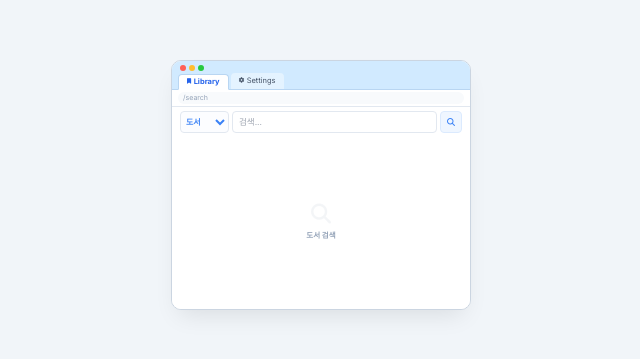
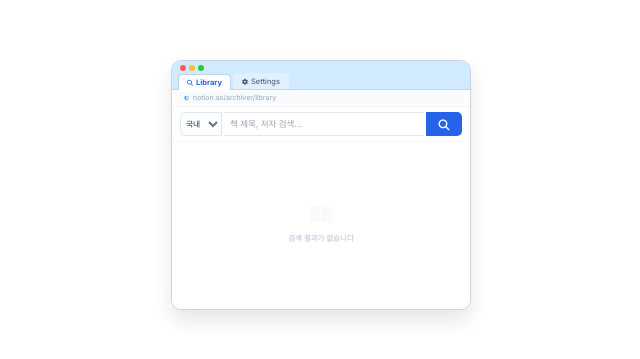
Before and after one commit to hijukgaedesu/bookarchiver, a React (Vite) app: page / in a window 1280 px wide. Shown: the part 215-574 px from the top of the page, without its empty margins (319-959 px from the left). Built offline with nearby package versions, Linux system fonts and the light colour scheme.

Commit message:
feat: Refactor UI and improve URL parsing
Updates the UI to use tabs instead of steps and refactors URL parameter handling for better clarity. The styling for the browser window has also been adjusted for a cleaner look.

```diff
--- a/App.js
+++ b/App.js
@@ -7,7 +7,7 @@ import { fetchDatabases, addBookToNotion } from './services/notionService.js';
 const html = htm.bind(React.createElement);
 
 const App = () => {
-  const [step, setStep] = useState('search');
+  const [activeTab, setActiveTab] = useState('library');
   const [config, setConfig] = useState({
     notionToken: localStorage.getItem('notion_token') || '',
     notionDatabaseId: localStorage.getItem('notion_db_id') || '',
@@ -28,24 +28,21 @@ const App = () => {
     const n = params.get('n'), d = params.get('d'), a = params.get('a');
     if (n && d && a) {
       try {
-        const decodedToken = atob(n), decodedAladdin = atob(a);
-        const newConfig = { notionToken: decodedToken, notionDatabaseId: d, aladdinTtbKey: decodedAladdin };
+        const newConfig = { notionToken: atob(n), notionDatabaseId: d, aladdinTtbKey: atob(a) };
         setConfig(newConfig);
-        autoInitialize(newConfig);
-      } catch (e) { console.error("URL 파라미터 해독 실패"); }
+        autoLoadDbs(newConfig);
+      } catch (e) { console.error("URL 파라미터 파싱 실패"); }
     }
   }, []);
 
-  const autoInitialize = async (conf) => {
+  const autoLoadDbs = async (conf) => {
     if (!conf.notionToken) return;
     setFetchingDbs(true);
     try {
       const dbs = await fetchDatabases(conf.notionToken);
       setDatabases(dbs);
-      setStep('search');
-    } catch (err) {
-      setStatus({ type: 'error', msg: '연결 실패' });
-    } finally { setFetchingDbs(false); }
+    } catch (err) { console.error("DB 로드 실패"); }
+    finally { setFetchingDbs(false); }
   };
 
   useEffect(() => {
@@ -54,39 +51,31 @@ const App = () => {
     localStorage.setItem('aladdin_ttb_key', config.aladdinTtbKey);
   }, [config]);
 
-  const propertyStatus = useMemo(() => {
+  const propertyMap = useMemo(() => {
     const selectedDb = databases.find(db => db.id === config.notionDatabaseId);
-    if (!selectedDb) return null;
+    if (!selectedDb) return { title: 'Name', author: '작가', link: '링크' };
     const props = selectedDb.properties;
     const map = { title: '', author: '', link: '' };
     const titleKey = Object.keys(props).find(key => props[key].type === 'title');
     if (titleKey) map.title = titleKey;
     if (props['작가']?.type === 'rich_text') map.author = '작가';
     if (props['링크']?.type === 'url') map.link = '링크';
-    return { map };
+    return map;
   }, [config.notionDatabaseId, databases]);
 
   const handleFetchDatabases = async () => {
-    if (!config.notionToken) { setStatus({ type: 'error', msg: '토큰 누락' }); return; }
+    if (!config.notionToken) { setStatus({ type: 'error', msg: '토큰을 입력하세요.' }); return; }
     setFetchingDbs(true); setStatus(null);
     try {
       const dbs = await fetchDatabases(config.notionToken);
       setDatabases(dbs);
-      setStatus({ type: 'success', msg: `조회 완료` });
-    } catch (err) { setStatus({ type: 'error', msg: '조회 에러' }); }
+      setStatus({ type: 'success', msg: '조회 완료' });
+    } catch (err) { setStatus({ type: 'error', msg: '조회 실패' }); }
     finally { setFetchingDbs(false); }
   };
 
-  const generateShareUrl = () => {
-    const baseUrl = window.location.origin + window.location.pathname;
-    const n = btoa(config.notionToken.trim()), a = btoa(config.aladdinTtbKey.trim()), d = config.notionDatabaseId;
-    const finalUrl = `${baseUrl}?n=${n}&a=${a}&d=${d}`;
-    navigator.clipboard.writeText(finalUrl);
-    setStatus({ type: 'success', msg: '복사 완료' });
-  };
-
   const handleSearch = async (e) => {
-    e.preventDefault();
+    if (e) e.preventDefault();
     if (!query) return;
     setLoading(true); setStatus(null);
     try {
@@ -97,12 +86,21 @@ const App = () => {
   };
 
   const handleAddToNotion = async (book) => {
+    if (!config.notionDatabaseId) { setStatus({ type: 'error', msg: 'DB를 먼저 설정하세요.' }); return; }
     setAddingId(book.itemId); setStatus(null);
     try {
-      await addBookToNotion(book, config.notionToken, config.notionDatabaseId, propertyStatus?.map);
-      setStatus({ type: 'success', msg: '저장됨!' });
+      await addBookToNotion(book, config.notionToken, config.notionDatabaseId, propertyMap);
+      setStatus({ type: 'success', msg: '저장 완료!' });
     } catch (err) { setStatus({ type: 'error', msg: '저장 실패' }); }
     finally { setAddingId(null); }
+  };
+
+  const copyWidgetUrl = () => {
+    const baseUrl = window.location.origin + window.location.pathname;
+    const n = btoa(config.notionToken), a = btoa(config.aladdinTtbKey), d = config.notionDatabaseId;
+    const finalUrl = `${baseUrl}?n=${n}&a=${a}&d=${d}`;
+    navigator.clipboard.writeText(finalUrl);
+    setStatus({ type: 'success', msg: '위젯 주소 복사됨' });
   };
 
   return html`
@@ -110,26 +108,23 @@ const App = () => {
       ${fetchingDbs && html`
         <div className="absolute inset-0 bg-white/60 z-50 flex flex-col items-center justify-center backdrop-blur-[1px]">
           <div className="w-3.5 h-3.5 border-2 border-blue-400 border-t-transparent rounded-full animate-spin mb-0.5"></div>
-          <p className="text-[6.5px] text-blue-600 font-bold uppercase">Sync...</p>
+          <p className="text-[6.5px] text-blue-600 font-bold uppercase tracking-tighter">Syncing</p>
         </div>
       `}
 
       <header className="browser-header">
-        <div className="flex justify-between items-center pr-2">
         <div className="traffic-lights">
           <div className="light red"></div>
           <div className="light yellow"></div>
           <div className="light green"></div>
         </div>
-        </div>
-
         <div className="tabs-container">
-          <div className=${`tab ${step === 'search' ? 'active' : ''}`} onClick=${() => setStep('search')}>
-            <i className="fas fa-bookmark text-[5.5px]"></i>
+          <div className=${`tab ${activeTab === 'library' ? 'active' : ''}`} onClick=${() => setActiveTab('library')}>
+            <i className="fas fa-search text-[6px]"></i>
             <span>Library</span>
           </div>
-          <div className=${`tab ${step === 'config' ? 'active' : ''}`} onClick=${() => setStep('config')}>
-            <i className="fas fa-cog text-[5.5px]"></i>
+          <div className=${`tab ${activeTab === 'settings' ? 'active' : ''}`} onClick=${() => setActiveTab('settings')}>
+            <i className="fas fa-cog text-[6px]"></i>
             <span>Settings</span>
           </div>
         </div>
@@ -137,76 +132,51 @@ const App = () => {
 
       <div className="url-bar-container">
         <div className="url-bar">
-          /${step === 'config' ? 'settings' : 'search'}
+          <i className="fas fa-shield-alt text-[5px] mr-1 text-blue-400"></i>
+          notion.so/archiver/${activeTab}
         </div>
       </div>
 
       <main className="flex-1 flex flex-col overflow-hidden bg-white">
-        ${step === 'config' ? html`
-          <div className="config-view flex-1 overflow-y-auto custom-scrollbar">
-            <div className="config-row">
-              <label className="config-label">Notion Secret</label>
-              <input type="password" value=${config.notionToken} onChange=${e => setConfig({...config, notionToken: e.target.value})} className="config-input" placeholder="secret_..." />
-            </div>
-            <div className="config-row">
-              <label className="config-label">Aladdin TTB</label>
-              <input type="text" value=${config.aladdinTtbKey} onChange=${e => setConfig({...config, aladdinTtbKey: e.target.value})} className="config-input" placeholder="TTB-key" />
-            </div>
-            <div className="config-row">
-              <label className="config-label">Target DB</label>
-              <div className="flex gap-1">
-                <select value=${config.notionDatabaseId} onChange=${e => setConfig({...config, notionDatabaseId: e.target.value})} className="flex-1 config-input bg-white">
-                  <option value="">DB 선택</option>
-                  ${databases.map(db => html`<option key=${db.id} value=${db.id}>${db.title}</option>`)}
-                </select>
-                <button onClick=${handleFetchDatabases} className="px-1 h-5 bg-slate-50 border border-slate-200 text-slate-500 rounded text-[6.5px] font-bold">조회</button>
-              </div>
-            </div>
-
-            <div className="mt-auto pt-1.5 flex gap-1">
-              <button onClick=${() => setStep('search')} className="flex-1 h-5.5 bg-blue-500 text-white rounded font-bold text-[7.5px] hover:bg-blue-600">저장 및 시작</button>
-              <button onClick=${generateShareUrl} className="flex-1 h-5.5 bg-white text-blue-500 border border-blue-200 rounded font-bold text-[7.5px] hover:bg-blue-50">링크 복사</button>
-            </div>
-          </div>
-        ` : html`
+        ${activeTab === 'library' ? html`
           <div className="flex-1 flex flex-col overflow-hidden">
-            <div className="search-container">
-              <form onSubmit=${handleSearch} className="search-form">
+            <div className="search-row-container">
+              <form onSubmit=${handleSearch} className="search-input-group">
                 <select
                   value=${searchTarget}
                   onChange=${e => setSearchTarget(e.target.value)}
-                  className="blue-select"
+                  className="search-select"
                 >
-                  <option value="Book">도서</option>
-                  <option value="eBook">eBook</option>
+                  <option value="Book">국내</option>
+                  <option value="eBook">전자</option>
                 </select>
                 <input
                   type="text"
                   value=${query}
                   onChange=${e => setQuery(e.target.value)}
-                  placeholder="검색..."
-                  className="blue-search-input"
+                  placeholder="책 제목, 저자 검색..."
+                  className="search-input"
                 />
-                <button type="submit" className="blue-search-btn">
-                  ${loading ? html`<i className="fas fa-spinner fa-spin text-[8px]"></i>` : html`<i className="fas fa-search text-[8px]"></i>`}
+                <button type="submit" className="search-button">
+                  ${loading ? html`<i className="fas fa-spinner fa-spin"></i>` : html`<i className="fas fa-search"></i>`}
                 </button>
               </form>
             </div>
 
-            <div className="results-list">
+            <div className="flex-1 overflow-y-auto custom-scrollbar p-1.5 pt-0">
               ${results.length > 0 ? html`
-                <div>
+                <div className="space-y-1 mt-1">
                   ${results.map(book => html`
-                    <div key=${book.itemId} className="compact-book-card group">
-                      <img src=${book.cover} className="w-4.5 h-6.5 object-cover rounded-sm shadow-xs" />
+                    <div key=${book.itemId} className="flex items-center gap-2 p-1 border border-slate-50 rounded hover:border-blue-100 hover:bg-blue-50/20 transition-all">
+                      <img src=${book.cover} className="w-4.5 h-6.5 object-cover rounded shadow-xs" />
                       <div className="flex-1 min-w-0">
-                        <h3 className="font-bold text-[8px] text-slate-700 truncate leading-none">${book.title}</h3>
-                        <p className="text-[6px] text-slate-400 truncate mt-0.5">${book.author}</p>
+                        <h3 className="font-bold text-[7.5px] text-slate-700 truncate leading-tight">${book.title}</h3>
+                        <p className="text-[5.5px] text-slate-400 truncate">${book.author}</p>
                       </div>
                       <button
                         onClick=${() => handleAddToNotion(book)}
                         disabled=${addingId === book.itemId}
-                        className="h-4 px-1.5 bg-blue-50 text-blue-500 rounded-sm text-[7px] font-bold hover:bg-blue-500 hover:text-white disabled:opacity-50"
+                        className="h-4 px-2 bg-blue-50 text-blue-600 rounded text-[6.5px] font-bold hover:bg-blue-600 hover:text-white transition-colors disabled:opacity-50"
                       >
                         ${addingId === book.itemId ? html`<i className="fas fa-spinner fa-spin"></i>` : '저장'}
                       </button>
@@ -214,18 +184,61 @@ const App = () => {
                   `)}
                 </div>
               ` : html`
-                <div className="empty-state">
-                  <i className="fas fa-search opacity-10 text-xl mb-0.5"></i>
-                  <p className="text-[7.5px] font-bold">도서 검색</p>
+                <div className="h-full flex flex-col items-center justify-center text-slate-200 py-10">
+                  <i className="fas fa-book-open text-xl mb-1 opacity-20"></i>
+                  <p className="text-[7.5px] font-bold text-slate-300">검색 결과가 없습니다</p>
                 </div>
               `}
             </div>
+          </div>
+        ` : html`
+          <div className="flex-1 p-2.5 flex flex-col gap-1.5 overflow-y-auto custom-scrollbar">
+            <div className="space-y-0.5">
+              <label className="text-[6px] font-bold text-slate-400 uppercase">Notion Secret Token</label>
+              <input
+                type="password"
+                value=${config.notionToken}
+                onChange=${e => setConfig({...config, notionToken: e.target.value})}
+                className="w-full h-5 border border-slate-200 rounded text-[7.5px] px-2 shadow-sm"
+                placeholder="secret_..."
+              />
+            </div>
+            <div className="space-y-0.5">
+              <label className="text-[6px] font-bold text-slate-400 uppercase">Aladdin TTB Key</label>
+              <input
+                type="text"
+                value=${config.aladdinTtbKey}
+                onChange=${e => setConfig({...config, aladdinTtbKey: e.target.value})}
+                className="w-full h-5 border border-slate-200 rounded text-[7.5px] px-2 shadow-sm"
+                placeholder="TTB Key"
+              />
+            </div>
+            <div className="space-y-0.5">
+              <label className="text-[6px] font-bold text-slate-400 uppercase">Notion Database</label>
+              <div className="flex gap-1">
+                <select
+                  value=${config.notionDatabaseId}
+                  onChange=${e => setConfig({...config, notionDatabaseId: e.target.value})}
+                  className="flex-1 h-5 border border-slate-200 rounded text-[7.5px] px-1 bg-white cursor-pointer shadow-sm"
+                >
+                  <option value="">DB를 선택하세요</option>
+                  ${databases.map(db => html`<option key=${db.id} value=${db.id}>${db.title}</option>`)}
+                </select>
+                <button onClick=${handleFetchDatabases} className="px-2 h-5 bg-slate-100 border border-slate-200 text-slate-600 rounded text-[6.5px] font-bold hover:bg-slate-200">
+                   조회
+                </button>
+              </div>
+            </div>
+            <div className="mt-auto pt-1 flex gap-1">
+              <button onClick=${() => setActiveTab('library')} className="flex-1 h-5.5 bg-blue-600 text-white rounded font-bold text-[7.5px] hover:bg-blue-700 shadow-sm transition-all">설정 완료</button>
+              <button onClick=${copyWidgetUrl} className="flex-1 h-5.5 bg-white border border-blue-200 text-blue-600 rounded font-bold text-[7.5px] hover:bg-blue-50 shadow-sm transition-all">URL 복사</button>
+            </div>
+          </div>
+        `}
 
         ${status && html`
-              <div className=${`status-bar ${status.type === 'success' ? 'text-emerald-500' : 'text-rose-500'}`}>
+          <div className=${`px-2 py-0.5 text-[6.5px] font-bold text-center border-t border-slate-50 ${status.type === 'success' ? 'text-emerald-500 bg-emerald-50/20' : 'text-rose-500 bg-rose-50/20'}`}>
             ${status.msg}
-              </div>
-            `}
           </div>
         `}
       </main>
--- a/index.html
+++ b/index.html
@@ -8,26 +8,24 @@
     <script src="https://cdn.tailwindcss.com"></script>
     <link rel="stylesheet" href="https://cdnjs.cloudflare.com/ajax/libs/font-awesome/6.4.0/css/all.min.css">
     <style>
-        @import url('https://fonts.googleapis.com/css2?family=Inter:wght@300;400;500;600;700&family=Noto+Sans+KR:wght@300;400;500;700&display=swap');
+        @import url('https://fonts.googleapis.com/css2?family=Inter:wght@400;600;700&family=Noto+Sans+KR:wght@400;700&display=swap');
 
         body {
             font-family: 'Inter', 'Noto Sans KR', sans-serif;
-            background-color: #f1f5f9;
-            color: #334155;
+            background-color: transparent;
+            margin: 0;
             display: flex;
             align-items: center;
             justify-content: center;
             min-height: 100vh;
-            margin: 0;
         }
 
-        /* Micro Compact Mac Browser Style (300x250) */
         .mac-browser {
             width: 300px;
             height: 250px;
             background-color: #ffffff;
             border-radius: 10px;
-            box-shadow: 0 12px 24px -8px rgba(0, 0, 0, 0.1);
+            box-shadow: 0 10px 20px rgba(0, 0, 0, 0.1);
             display: flex;
             flex-direction: column;
             overflow: hidden;
@@ -35,7 +33,7 @@
         }
 
         .browser-header {
-            background-color: #D1EAFF; /* 파스텔 블루 */
+            background-color: #D1EAFF;
             padding-top: 4px;
             border-bottom: 1px solid #b9d6f2;
         }
@@ -45,7 +43,6 @@
             gap: 3px;
             padding-left: 8px;
             margin-bottom: 2px;
-            align-items: center;
         }
 
         .light {
@@ -60,205 +57,129 @@
         .tabs-container {
             display: flex;
             padding-left: 6px;
-            padding-right: 6px;
+            gap: 2px;
             align-items: flex-end;
-            gap: 2px;
         }
 
         .tab {
             height: 16px;
-            background-color: rgba(255, 255, 255, 0.4);
+            background-color: rgba(255, 255, 255, 0.3);
             padding: 0 8px;
             border-radius: 4px 4px 0 0;
             display: flex;
             align-items: center;
-            gap: 2.5px;
+            gap: 3px;
             font-size: 7.5px;
             color: #475569;
             cursor: pointer;
             transition: all 0.2s;
-            white-space: nowrap;
+            border: 1px solid transparent;
+            border-bottom: none;
         }
 
         .tab.active {
             background-color: #ffffff;
             color: #2563eb;
             font-weight: 700;
-            border: 1px solid #b9d6f2;
-            border-bottom: 1px solid #ffffff;
+            border-color: #b9d6f2;
             position: relative;
             bottom: -1px;
+            z-index: 10;
         }
 
         .url-bar-container {
             background-color: #ffffff;
             padding: 2px 6px;
-            border-bottom: 1px solid #e2e8f0;
-            display: flex;
-            align-items: center;
+            border-bottom: 1px solid #f1f5f9;
         }
 
         .url-bar {
-            flex: 1;
             background-color: #f8fafc;
             height: 12px;
             border-radius: 6px;
             display: flex;
             align-items: center;
-            padding: 0 5px;
+            padding: 0 6px;
             font-size: 7px;
             color: #94a3b8;
-            overflow: hidden;
-            white-space: nowrap;
         }
 
-        /* Search Layout Optimization for 250px Height */
-        .search-container {
-            padding: 4px 8px;
-            background-color: #ffffff;
+        .custom-scrollbar::-webkit-scrollbar {
+            width: 3px;
         }
-
-        .search-form {
-            display: flex;
-            gap: 3px;
-            align-items: center;
-        }
-
-        .blue-select {
-            height: 22px;
-            min-width: 44px;
-            border: 1px solid #e2e8f0;
-            border-radius: 4px;
-            padding: 0 1px;
-            font-size: 8px;
-            color: #3b82f6;
-            font-weight: 700;
-            background-color: #fcfdff;
-            cursor: pointer;
-            outline: none;
-        }
-
-        .blue-search-input {
-            flex: 1;
-            height: 22px;
-            border: 1px solid #e2e8f0;
-            border-radius: 4px;
-            padding: 0 6px;
-            font-size: 8.5px;
-            transition: all 0.2s;
-        }
-
-        .blue-search-input:focus {
-            border-color: #93c5fd;
-            outline: none;
-        }
-
-        .blue-search-btn {
-            width: 22px;
-            height: 22px;
-            background-color: #eff6ff;
-            color: #3b82f6;
-            border-radius: 4px;
-            display: flex;
-            align-items: center;
-            justify-content: center;
-            border: 1px solid #dbeafe;
-            transition: all 0.2s;
-            flex-shrink: 0;
-        }
-
-        /* Content List Optimization */
-        .results-list {
-            flex: 1;
-            overflow-y: auto;
-            padding: 0 6px 4px 6px;
-        }
-
-        .results-list::-webkit-scrollbar {
-            width: 2px;
-        }
-        .results-list::-webkit-scrollbar-thumb {
+        .custom-scrollbar::-webkit-scrollbar-thumb {
             background: #e2e8f0;
             border-radius: 10px;
         }
 
-        .compact-book-card {
+        .search-row-container {
+            padding: 5px 8px;
+            background-color: #ffffff;
+            border-bottom: 1px solid #f8fafc;
+        }
+
+        .search-input-group {
+            display: flex;
+            gap: 2px;
+            align-items: center;
+        }
+
+        .search-select {
+            height: 24px;
+            width: 42px;
+            border: 1px solid #e2e8f0;
+            border-radius: 5px 0 0 5px;
+            font-size: 7.5px;
+            font-weight: 700;
+            padding: 0 1px;
+            background-color: #fcfdff;
+            color: #64748b;
+        }
+
+        .search-input {
+            flex: 1;
+            height: 24px;
+            border-top: 1px solid #e2e8f0;
+            border-bottom: 1px solid #e2e8f0;
+            border-left: none;
+            border-right: none;
+            font-size: 8.5px;
+            padding: 0 6px;
+        }
+
+        .search-button {
+            width: 36px;
+            height: 24px;
+            background-color: #2563eb;
+            color: white;
+            border-radius: 0 5px 5px 0;
             display: flex;
             align-items: center;
-            gap: 5px;
-            padding: 2px 4px;
-            border-radius: 4px;
-            border: 1px solid transparent;
-            margin-bottom: 1px;
+            justify-content: center;
+            transition: background-color 0.2s;
         }
 
-        .compact-book-card:hover {
-            background-color: #f8fafc;
-            border-color: #eff6ff;
+        .search-button:hover {
+            background-color: #1d4ed8;
         }
 
-        .empty-state {
-            display: flex;
-            flex-direction: column;
-            align-items: center;
-            justify-content: center;
-            height: 100%;
-            color: #94a3b8;
+        .search-button i {
+            font-size: 11px; /* 아이콘 크기 키움 */
         }
 
-        .status-bar {
-            padding: 1px 8px;
-            background-color: #f8fafc;
-            border-top: 1px solid #f1f5f9;
-            font-size: 7px;
-            font-weight: 700;
-            text-align: center;
-            line-height: 1.2;
-        }
-
-        /* Config View Adjustments for 250px Height */
-        .config-view {
-            padding: 8px;
-            display: flex;
-            flex-direction: column;
-            gap: 3px;
-        }
-        .config-row {
-            display: flex;
-            flex-direction: column;
-            gap: 1px;
-        }
-        .config-label {
-            font-size: 6.5px;
-            font-weight: 800;
-            color: #94a3b8;
-            text-transform: uppercase;
-        }
-        .config-input {
-            height: 20px;
-            padding: 0 5px;
-            font-size: 8px;
-            border: 1px solid #e2e8f0;
-            border-radius: 3px;
+        input:focus, select:focus {
             outline: none;
-        }
-        .config-btn {
-            height: 22px;
-            font-size: 8px;
-            font-weight: 700;
-            border-radius: 4px;
-            transition: all 0.2s;
+            border-color: #3b82f6 !important;
+            z-index: 10;
         }
     </style>
 <script type="importmap">
 {
   "imports": {
-    "react": "https://esm.sh/react@19.0.0",
-    "react-dom": "https://esm.sh/react-dom@19.0.0",
-    "react-dom/client": "https://esm.sh/react-dom@19.0.0/client",
-    "htm": "https://esm.sh/htm@^3.1.1",
-    "react-dom/": "https://esm.sh/react-dom@19.0.0/",
-    "vite": "https://esm.sh/vite@^7.3.1"
+    "vite": "https://esm.sh/vite@^7.3.1",
+    "react-dom/": "https://esm.sh/react-dom@^19.2.4/",
+    "react": "https://esm.sh/react@^19.2.4",
+    "htm": "https://esm.sh/htm@^3.1.1"
   }
 }
 </script>
```
Lines whose indentation alone changed are shown as unchanged.
